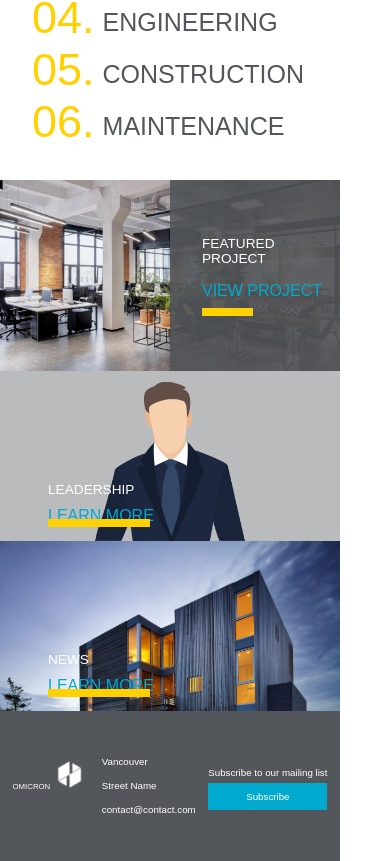
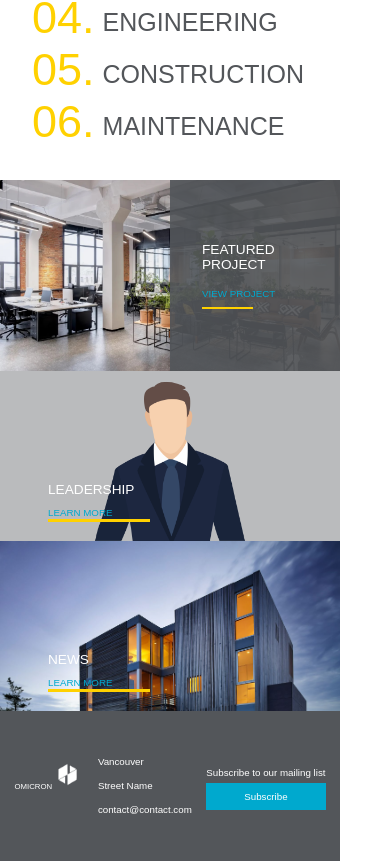
Before and after one commit to tenbucker4/omicron, a React (Create React App) app: page / in a window 390 px wide. Shown: the part 1659-2520 px from the top of the page. Built offline with nearby package versions, Linux system fonts and the light colour scheme; a web font is replaced by a local one.

Commit message:
Responsive changes to animations

```diff
--- a/src/styles/Home.css
+++ b/src/styles/Home.css
@@ -284,6 +284,10 @@ ul {
     padding-top: 0.5rem;
 }
 
+.more-info .learn-more {
+    padding-left: 0;
+}
+
 .learn-more {
     text-transform: uppercase;
     color: var(--blue);
@@ -520,6 +524,11 @@ button:hover {
 }
 
 @media (max-width: 800px) {
+    .extended-nav {
+        right: -100vw;
+        width: 100vw;
+    }
+
     .home-header {
         position: absolute;
         top: 10rem;
@@ -535,6 +544,15 @@ button:hover {
 
     .leadership-heading {
         font-size: 3.5vw;
+    }
+
+    .learn-more {
+        font-size: 2.5vw;
+    }
+
+    .project-block,
+    .leadership-block {
+        height: 0.25rem;
     }
 }
 
@@ -568,7 +586,21 @@ button:hover {
         font-size: 2vw;
     }
 
+    .project-block,
+    .leadership-block {
+        height: 0.15rem;
+    }
+
     .omicron-logo {
-        width: 10vw;
+        width: 8vw;
     }
 }
+
+@media (max-width: 475px) {
+    .approaches ul li:hover .approach-number {
+        font-size: 3rem;
+    }
+    .approaches ul li:hover .approach-description {
+        font-size: 1.5rem;
+    }
+}
```
